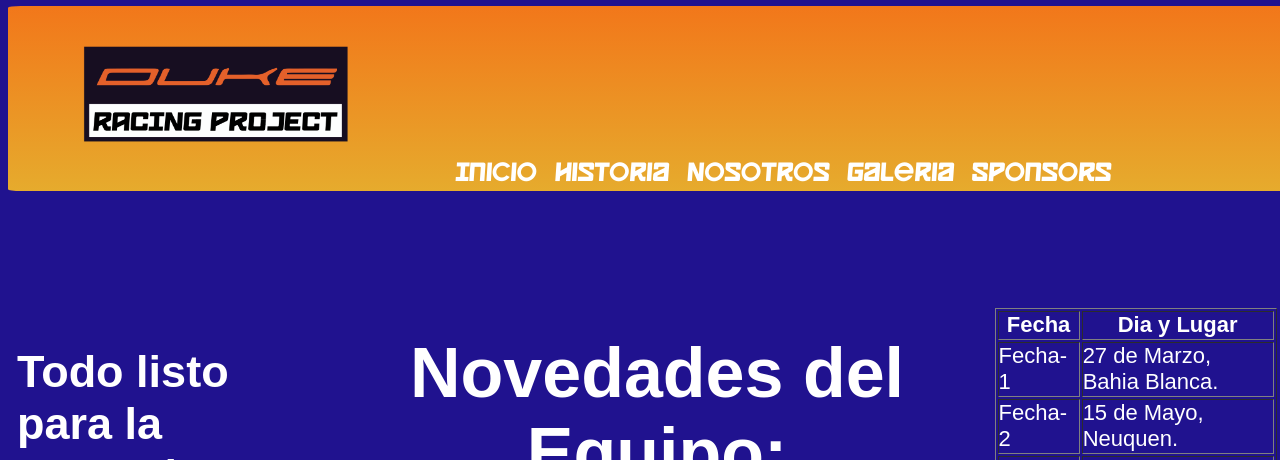
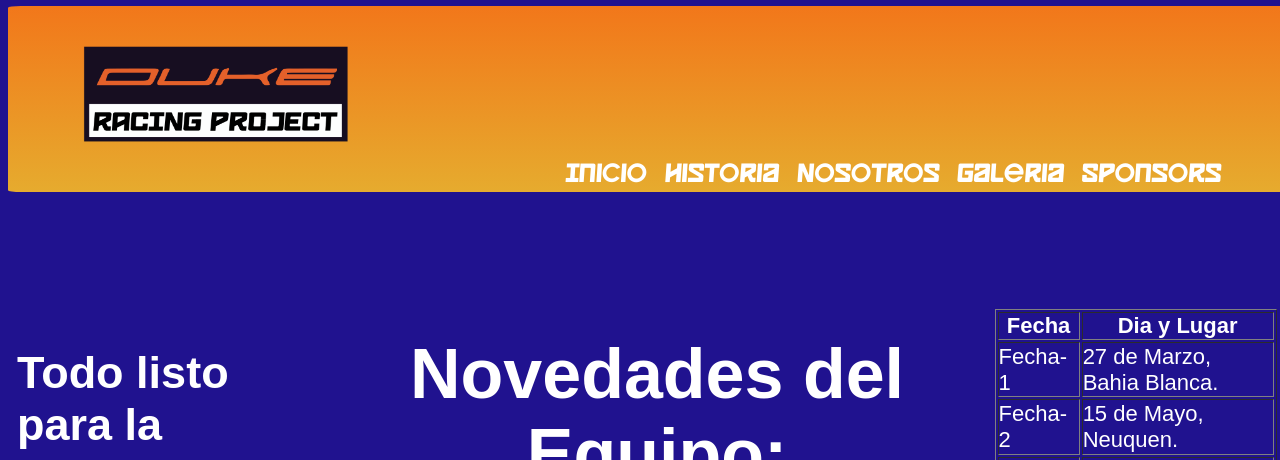
Before and after one commit to yamilmasc1/mi_repo, a plain HTML site: page index.html in a window 1280 px wide. Shown: the top 460 px of the page. Drawn offline with Linux system fonts and the light colour scheme; a web font is replaced by a local one.

Commit message:
seguimos con problemas para mergear

```diff
--- a/css/styleV2.css
+++ b/css/styleV2.css
@@ -17,20 +17,17 @@ body {
     font-family: "Varela", sans-serif;
 }
 .header {
-    background: linear-gradient(#F2771A, rgb(230, 171, 45));
+    background: linear-gradient(#F2771A, rgb(230, 171, 46));
     font-family: Space, sans-serif;
     display: flex;
     flex-direction: row;
     justify-content: space-between;
     border-radius: 1%;
     grid-area: header;
-    width: 100%;
     }
 #logo {
     width: 200px;
     height: 150px;
-    display:block;
-    margin: auto;
 }
 .header__nav {
         display: flex;
@@ -48,11 +45,9 @@ body {
         margin-right: 10px;
         font-size: 20px;
 
-
     }
  header nav ul li{
         list-style-type:none;
-        transform: translateX(-110px);
     }
 header nav ul li a {
         text-decoration: none;
@@ -143,9 +138,7 @@ header nav ul li a {
         transform: translateX(-55px);
          font-size: 10px;
         }
-        header nav ul li {
 
-        }
         .novedades {
             grid-area: section1;
             transform: translateY(-120px);
```
